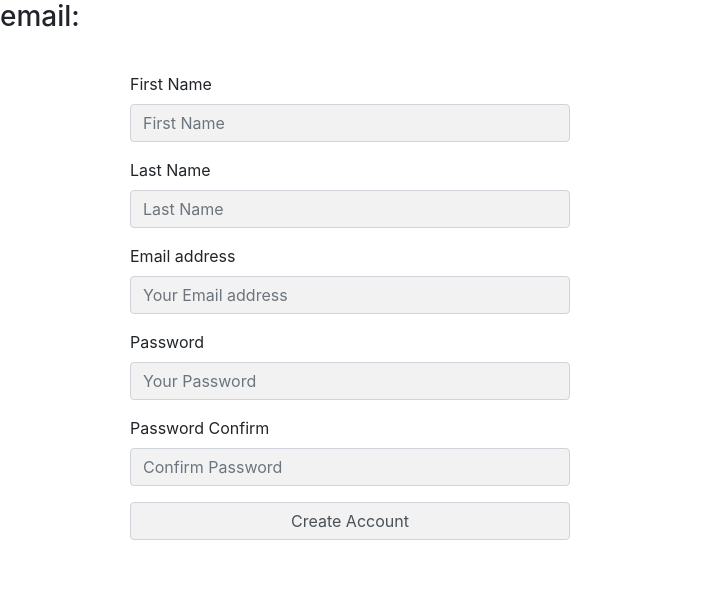
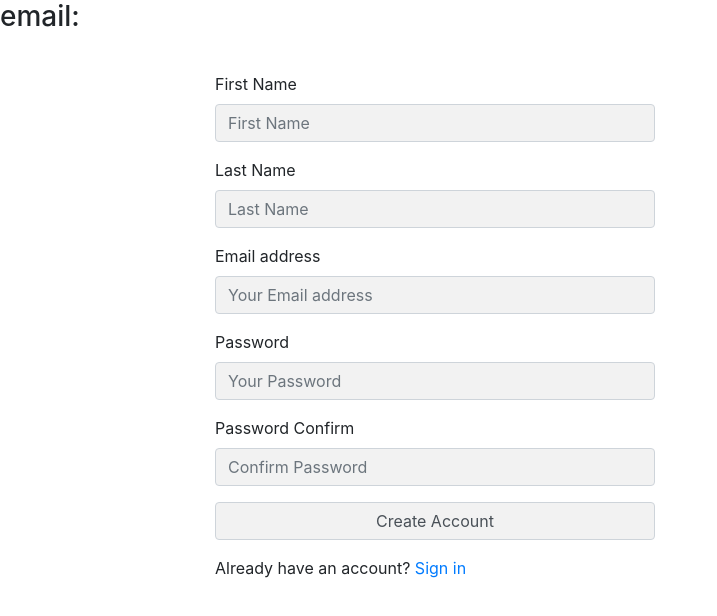
Before and after one commit to tcraju/travel-guru-assginment, a React (Create React App) app: page /login in a window 1280 px wide. Shown: the top 616 px of the page, without its empty margins (0-717 px from the left). Built offline with nearby package versions, Linux system fonts and the light colour scheme.

Commit message:
sign in and sign out by email and password done

```diff
--- a/src/components/Login/Login.js
+++ b/src/components/Login/Login.js
@@ -1,6 +1,6 @@
 import React, { useContext, useState } from 'react';
-import { Form } from 'react-bootstrap';
-import { useHistory, useLocation } from 'react-router-dom';
+import { Container, Form } from 'react-bootstrap';
+import { Link, useHistory, useLocation } from 'react-router-dom';
 import { UserContext } from '../../App';
 import { createUserWithEmailAndPassword, initializeLoginFramework, signInWithEmailAndPassword } from './LoginManager';
 
@@ -57,7 +57,7 @@ const Login = () => {
     }
     const handleSubmit = (e) => {
         if (newUser && user.password !==user.passwordConfirm){
-            alert("Password no match");
+            alert("Password doesn't match");
             e.preventDefault();
 
         } else
@@ -68,44 +68,34 @@ const Login = () => {
                     handleResponse(res, true);
                 })
         }
+        if(!newUser && user.email && user.password){
+            signInWithEmailAndPassword(user.email, user.password)
+            .then(res => {
+              handleResponse(res, true);
+            })
+          }
         e.preventDefault();
-        console.log(user.passwordConfirm, user.password);
+
 
     }
 
 
-    const handleSignIn = (e) => {
-        if (!newUser && user.email && user.password) {
-            signInWithEmailAndPassword(user.email, user.password)
-                .then(res => {
-                    handleResponse(res, true);
-                })
-        }
-        e.preventDefault();
-    }
+    return (
+        <Container>
+        <div>
 
-
-    return (
-        <div>
-            {/* <form onSubmit={handleSubmit}>
-                {newUser && <input name="name" type="text" onBlur={handleBlur} placeholder="Your name" />}
-                <br />
-                <input type="text" name="email" onBlur={handleBlur} placeholder="Your Email address" required />
-                <br />
-                <input type="password" name="password" onBlur={handleBlur} placeholder="Your Password" required />
-                <br />
-                <input type="submit" value={newUser ? 'Sign up' : 'Sign in'} />
-            </form> */}
             <Form onSubmit={handleSubmit}>
+                {newUser &&
                 <Form.Group>
                     <Form.Label>First Name</Form.Label>
                     <Form.Control type="text" name="firstName" onBlur={handleBlur} placeholder="First Name" required/>
-                </Form.Group>
+                </Form.Group>}
+                {newUser &&
                 <Form.Group>
                     <Form.Label>Last Name</Form.Label>
                     <Form.Control type="text" name="lastName" onBlur={handleBlur} placeholder="Last Name" required/>
                 </Form.Group>
-
+                }
                 <Form.Group controlId="formBasicEmail">
                     <Form.Label>Email address</Form.Label>
                     <Form.Control type="text" name="email" onBlur={handleBlur} placeholder="Your Email address" required />
@@ -115,20 +105,27 @@ const Login = () => {
                     <Form.Label>Password</Form.Label>
                     <Form.Control type="password" name="password" className='password-int' onBlur={handleBlur} placeholder="Your Password" required />
                 </Form.Group>
+                {newUser &&
                 <Form.Group controlId="formConfirmPassword">
                     <Form.Label>Password Confirm</Form.Label>
                     <Form.Control type="password" name="passwordConfirm"  className='password-confirm' onBlur={handleBlur}  placeholder="Confirm Password"  required />
+                </Form.Group>}
+                <Form.Group controlId="formSubmit">
+                    {newUser?
+                    <Form.Control type="submit" value="Create Account" />: <Form.Control type="submit" value="Sign In" /> }
                 </Form.Group>
-                <Form.Group controlId="formSubmit">
-
-                    <Form.Control type="submit" value="Create Account" />
-                </Form.Group>
+                { newUser ?
+                <p>Already have an account? <Link onClick={() => setNewUser(!newUser)}>Sign in</Link ></p>: <p>New User? <Link onClick={() => setNewUser(!newUser)}>Sign Up</Link></p>
+            }
             </Form>
+            </div>
 
 
 
 
-        </div>
+
+
+        </Container>
     );
 };
 
```
